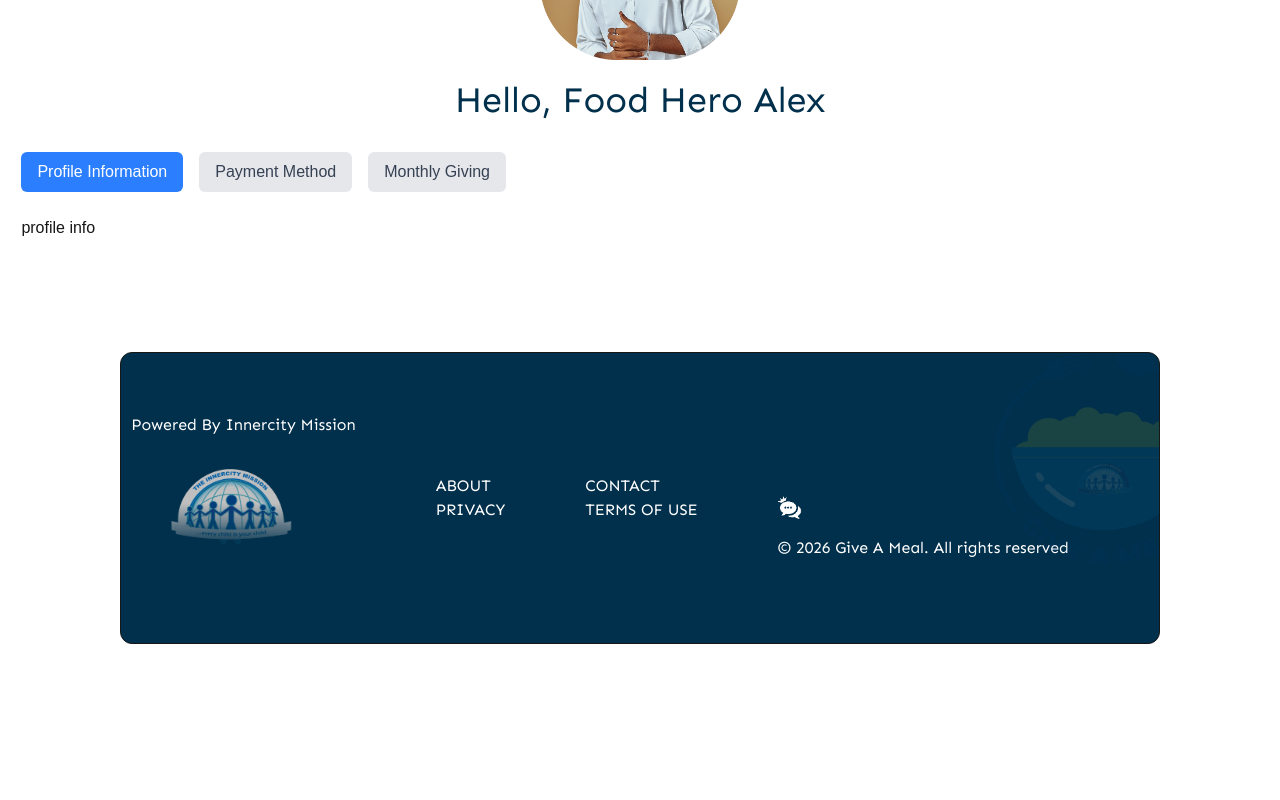
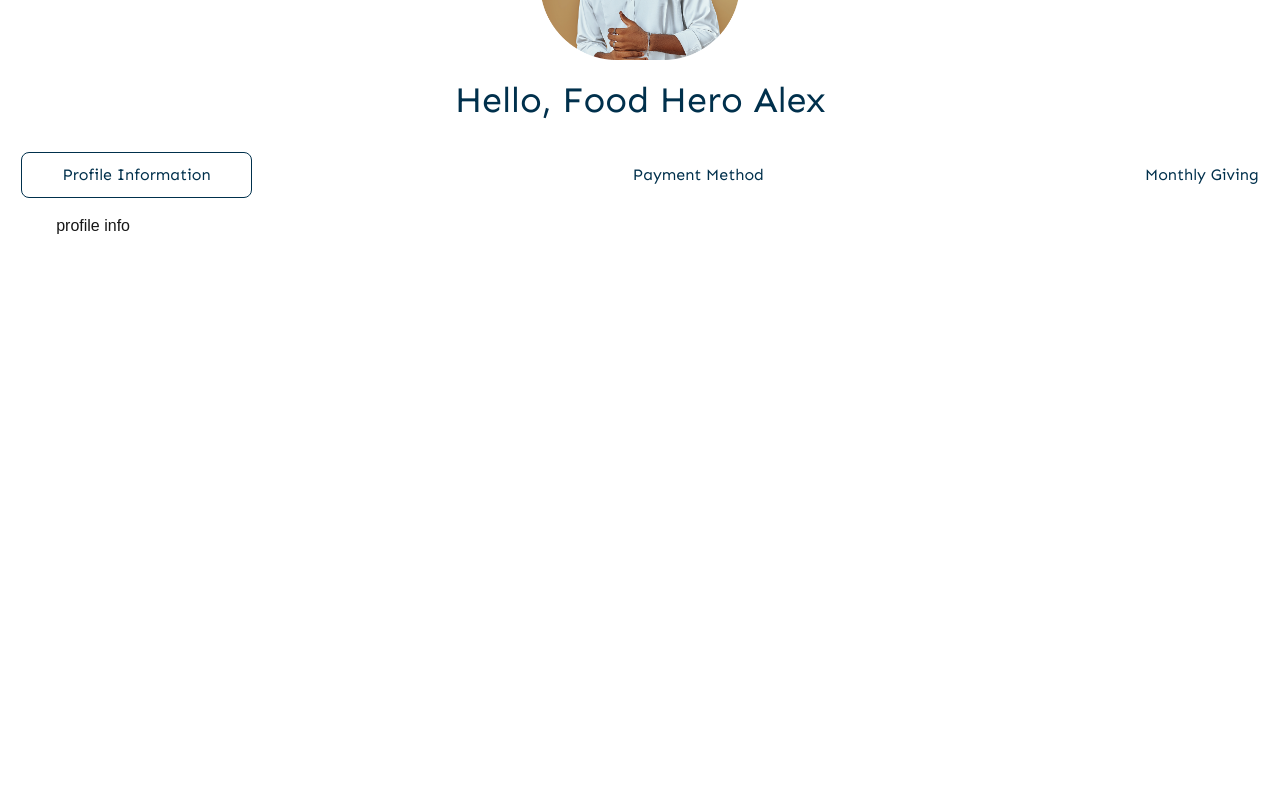
Before and after one commit to Goodtech001/give-a-meal, a Next.js app: page /profile in a window 1280 px wide. Shown: the part 420-1220 px from the top of the page. Before the commit the page ends 1088 px from the top, so only its background shows below. Built offline with nearby package versions, Linux system fonts and the light colour scheme; some icons are missing.

Commit message:
`Refactor ProfilePage component to include desktop tabs navigation and content slider`

```diff
--- a/app/profile/page.tsx
+++ b/app/profile/page.tsx
@@ -21,23 +21,47 @@ export default function ProfilePage() {
           Hello, Food Hero Alex
         </h1>
       </div>
-      <div className="container mx-auto py-8">
-        <div className="flex flex-wrap gap-4 mb-6">
+      <div className="container mx-auto pt-8">
+        {/* ===================== DESKTOP TABS NAVIGATION ===================== */}
+        {/* Category tabs (scrollable horizontally) */}
+        <div className="flex md:justify-between items-center  overflow-x-auto whitespace-nowrap no-scrollbar md:gap-10 gap-5">
           {tabs.map((tab, index) => (
             <button
               key={index}
-              className={`px-4 py-2 rounded-md ${
-                activeTab === index
-                  ? "bg-blue-500 text-white"
-                  : "bg-gray-200 text-gray-700"
-              }`}
               onClick={() => setActiveTab(index)}
+              className={`flex-shrink-0 md:text-base text-sm font cursor-pointer hover:text-[#00304C] text-[#00304C]
+          ${
+            activeTab === index
+              ? "font text-[#00304C] border border-[#00304C] py-2.5 md:px-10 px-5 rounded-lg"
+              : ""
+          }`}
             >
               {tab.label}
             </button>
           ))}
         </div>
-        <div>{tabs[activeTab].content}</div>
+
+        {/* ===================== TAB CONTENT SLIDER ===================== */}
+        {/* Sliding content controlled by activeTab */}
+        <div className="pb-10 w-full pt-4">
+          {/* Viewport */}
+          <div className="container mx-auto overflow-hidden w-full h-screen">
+            {/* Sliding Track */}
+            <div
+              className="flex transition-transform duration-500 ease-in-out"
+              style={{ transform: `translateX(-${activeTab * 100}%)` }}
+            >
+              {tabs.map((tab, index) => (
+                <div
+                  key={index}
+                  className="w-full h-screen flex-shrink-0 px-4 box-border overflow-y-auto scrollbar-thin"
+                >
+                  {tab.content}
+                </div>
+              ))}
+            </div>
+          </div>
+        </div>
       </div>
     </div>
   );
```
